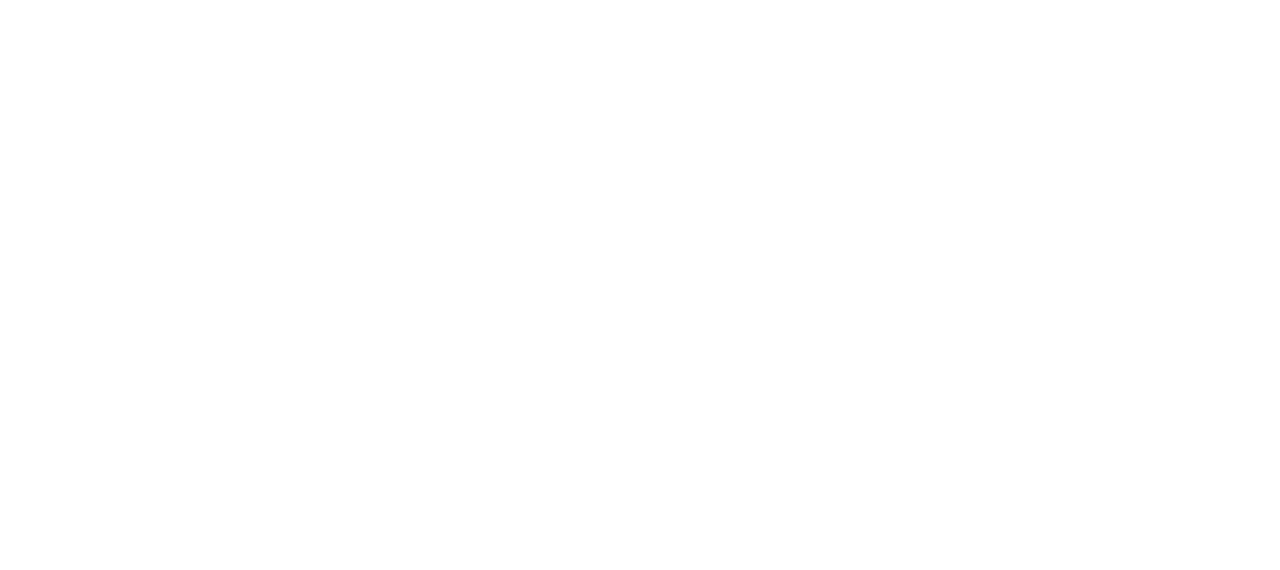
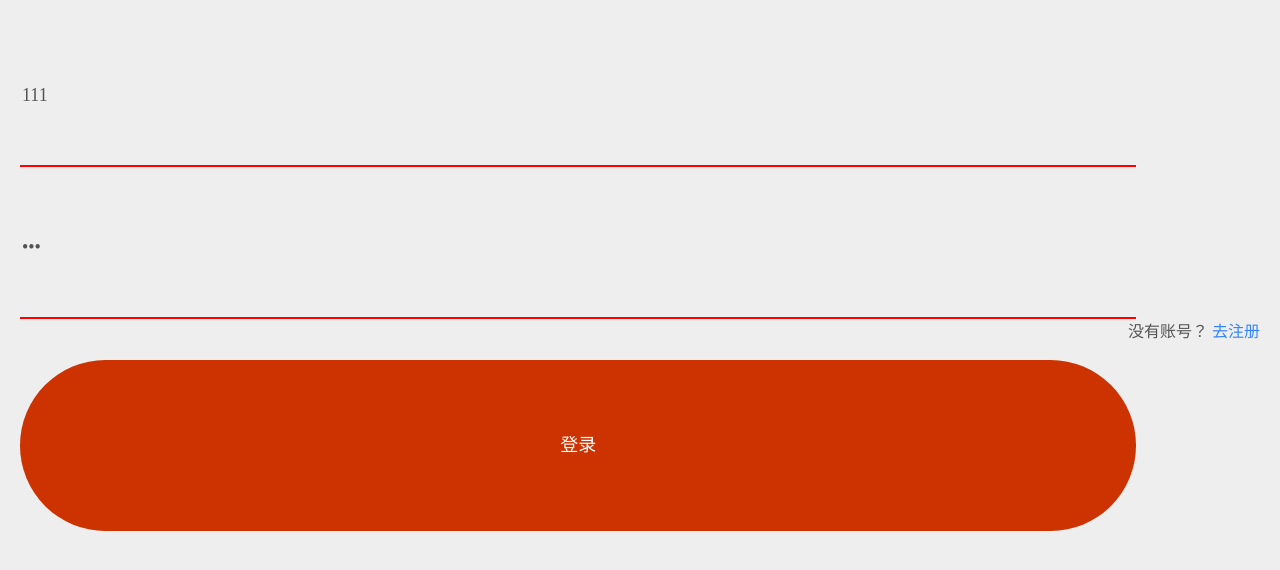
Before and after one commit to Trb-code/vue-topnew, a Vue app: page /#/logo in a window 1280 px wide. Before the commit this address led to /#/. Shown: the top 570 px of the page. Built offline with nearby package versions, Linux system fonts and the light colour scheme; a small style sheet from the web is missing.

Commit message:
登录页面基本功能实现，下一步实现动态数据

```diff
--- a/babel.config.js
+++ b/babel.config.js
@@ -1,5 +1,12 @@
 module.exports = {
   presets: [
     '@vue/cli-plugin-babel/preset'
+  ],
+  plugins: [
+    ['import', {
+      libraryName: 'vant',
+      libraryDirectory: 'es',
+      style: true
+    }, 'vant']
   ]
 }
--- a/package.json
+++ b/package.json
@@ -19,6 +19,7 @@
     "@vue/cli-plugin-eslint": "^4.1.0",
     "@vue/cli-service": "^4.1.0",
     "babel-eslint": "^10.0.3",
+    "babel-plugin-import": "^1.13.0",
     "eslint": "^5.16.0",
     "eslint-plugin-vue": "^5.0.0",
     "less": "^3.10.3",
--- a/src/App.vue
+++ b/src/App.vue
@@ -7,5 +7,5 @@
 <script></script>
 
 <style lang="less">
-@import url("http://at.alicdn.com/t/font_1426139_h6vn3jbl5q.css");
+// @import url("http://at.alicdn.com/t/font_1426139_h6vn3jbl5q.css");
 </style>
--- a/src/components/logoinp.vue
+++ b/src/components/logoinp.vue
@@ -1,17 +1,50 @@
 <template>
   <div>
     <!-- 输入框封装 -->
-    <input :type="type" class="inp" :value="value" @input="handinput" />
+    <input
+      :type="type"
+      class="inp"
+      :value="value"
+      @input="handinput"
+      @blur="handblur"
+      :class="{ error: !state, cg: state }"
+    />
   </div>
 </template>
 
 <script>
+// import { Toast } from "vant";
 export default {
-  props: ["type", "value"],
+  // rule 正则表达式
+  props: ["type", "value", "rules", "megerror"],
+  data() {
+    return {
+      state: false
+    };
+  },
+
   methods: {
-    // 输入内容发生改变，告诉父组件
+    // 响应文本框失去焦点，如果有并且输入不合法，给出相应提示
+    handblur(event) {
+      if (!this.rules.test(event.target.value)) {
+        this.$toast.fail(this.megerror);
+        // console.log(this.megerror);
+      }
+    },
+
+    // 输入内容发生改变，告诉父组件,响应文本框变化
     handinput(event) {
+      // 获取输入框的内容
       let value = event.target.value;
+      // 正则表达式 验证输入法是否合法
+
+      if (this.rules && this.rules.test(value)) {
+        this.state = true;
+      } else {
+        this.state = false;
+      }
+
+      // 发生输入框改变的值
       this.$emit("input", value);
     }
   }
@@ -29,4 +62,10 @@
   margin: 5px 0;
   background-color: transparent;
 }
+.error {
+  border-bottom-color: red;
+}
+.cg {
+  border-bottom-color: green;
+}
 </style>
--- a/src/main.js
+++ b/src/main.js
@@ -2,6 +2,11 @@
 import App from "./App.vue"
 import "@/styles/reset.css"
 import router from "@/router/router.js"
+// vant 组件
+import {
+  Toast
+} from 'vant'
+Vue.use(Toast)
 
 Vue.config.productionTip = false
 
--- a/src/views/logo.vue
+++ b/src/views/logo.vue
@@ -9,7 +9,15 @@
       </div>
       <div class="inputs">
         <!-- 输入框组件 -->
-        <logoinp type="text" :value="user.username" @input="handinput"></logoinp>
+        <logoinp
+          type="text"
+          :value="user.username"
+          @input="handinput"
+          :rules="
+            /^(0|86|17951)?(13[0-9]|15[012356789]|166|17[3678]|18[0-9]|14[57])[0-9]{8}$/
+          "
+          megerror="手机号码不合法"
+        ></logoinp>
         <logoinp type="password" v-model="user.password"></logoinp>
       </div>
       <p class="tips">
@@ -55,6 +63,8 @@
 </script>
 
 <style lang="less" scoped>
+// 网络图标
+@import url("http://at.alicdn.com/t/font_1426139_h6vn3jbl5q.css");
 .ueslogo {
   padding: 20px;
   background-color: #eee;
```
Also changed, not shown: 1 other file (tests, documents, lock files or other folders).
